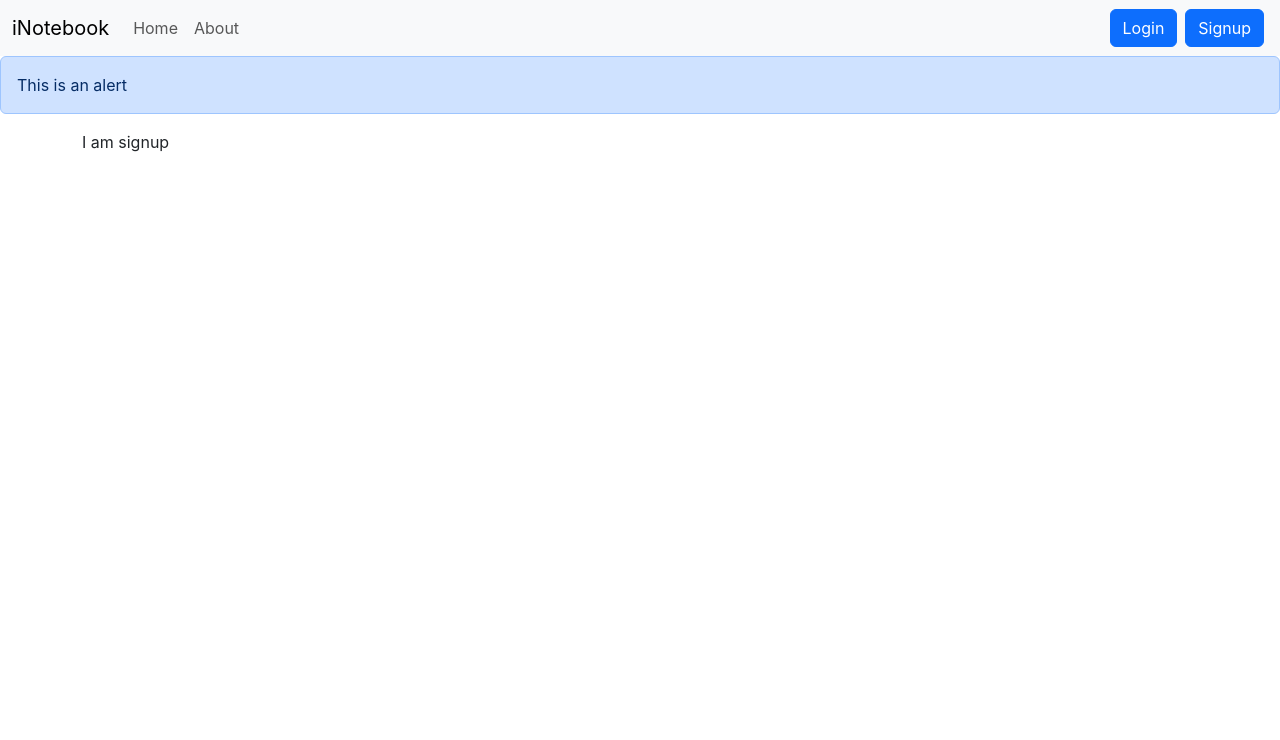
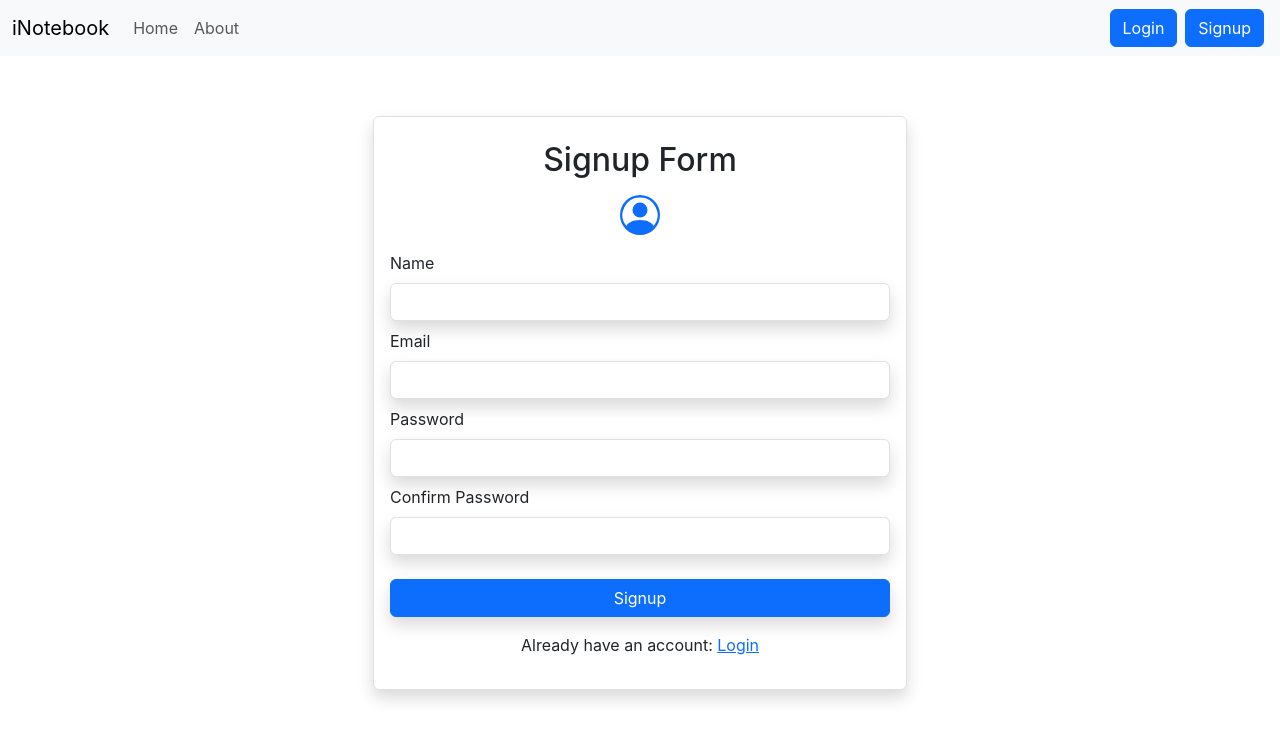
Before and after one commit to Nouman-Ali-Zaidi/iNotebook, a React (Create React App) app: page /signup in a window 1280 px wide. Shown: the top 740 px of the page. Built offline with nearby package versions, Linux system fonts and the light colour scheme; the HTML template or start-up script is replaced by a standard one.

Commit message:
adding alerts and improving the style of login and signup forms

```diff
--- a/src/App.js
+++ b/src/App.js
@@ -1,4 +1,4 @@
-import React from "react";
+import React, { useState } from "react";
 import './App.css';
 import { BrowserRouter, Routes, Route } from "react-router-dom";
 import Navbar from "./Components/Navbar";
@@ -10,18 +10,31 @@ import NoteState from "./context/notes/NoteState";
 import Alert from "./Components/Alert";
 
 function App() {
+  const [alert, setAlert] = useState(null);
+
+  // Show the Alert
+  const showAlert = (message, type) => {
+
+    setAlert({
+      msg: message,
+      type: type
+    })
+    setTimeout(() => {
+      setAlert(null);
+    }, 2000);
+  }
   return (
     <>
       <NoteState>
         <BrowserRouter>
           <Navbar />
-          <Alert message="This is an alert" />
+          <Alert alert={alert} />
           <div className="container">
             <Routes>
-              <Route exact path="/" element={<Home />} />
+              <Route exact path="/" element={<Home showAlert={showAlert} />} />
               <Route exact path="/about" element={<About />} />
-              <Route exact path="/login" element={<Login />} />
-              <Route exact path="/signup" element={<Signup />} />
+              <Route exact path="/login" element={<Login showAlert={showAlert} />} />
+              <Route exact path="/signup" element={<Signup showAlert={showAlert} />} />
               {/* <Route path="*" element={<NoPage />} /> */}
             </Routes>
           </div>
--- a/src/Components/AddNote.js
+++ b/src/Components/AddNote.js
@@ -1,7 +1,7 @@
 import React, { useContext, useState } from 'react';
 import noteContext from '../context/notes/NoteContext';
 
-const AddNote = () => {
+const AddNote = ({ showAlert }) => {
     const context = useContext(noteContext);
     const { addNote } = context;
     const [note, setNote] = useState({ title: "", description: "", tag: "" })
@@ -10,6 +10,7 @@ const AddNote = () => {
         e.preventDefault();
         addNote(note.title, note.description, note.tag);
         setNote({ title: "", description: "", tag: "" })
+        showAlert("Note Added Successfully", "success")
     }
 
     const onChange = (e) => {
--- a/src/Components/Alert.js
+++ b/src/Components/Alert.js
@@ -1,12 +1,14 @@
 import React from 'react'
 
-const Alert = ({ message }) => {
+const Alert = (props) => {
     return (
-        <div>
-            <div className="alert alert-primary" role="alert">
-                {message}
-            </div>
+        <div style={{ height: "60px" }}>
+            {props.alert && <div className={`alert alert-${props.alert.type} alert-dismissible fade show`} role="alert" >
+                <b>{props.alert.type === "danger" ? "Error" : props.alert.type}</b>: {props.alert.msg}
+            </div>}
         </div>
+
+
     )
 }
 
--- a/src/Components/Home.js
+++ b/src/Components/Home.js
@@ -1,12 +1,11 @@
 import React from 'react';
 import Notes from './Notes';
 
-const Home = () => {
+const Home = ({ showAlert }) => {
 
     return (
         <>
-
-            <Notes />
+            <Notes showAlert={showAlert} />
         </>
     )
 }
--- a/src/Components/Login.js
+++ b/src/Components/Login.js
@@ -1,8 +1,8 @@
 import React, { useState } from 'react';
-import { useNavigate } from "react-router-dom";
+import { Link, useNavigate } from "react-router-dom";
 
 
-const Login = () => {
+const Login = (props) => {
     let navigate = useNavigate();
     const [credentials, setCredentials] = useState({ email: "", passward: "" });
     // Handle Submit Function
@@ -19,10 +19,11 @@ const Login = () => {
         console.log(json)
         if (json.success) {
             // Save the auth token and redirect to Home page
+            props.showAlert("Logged in successfully", "success");
             localStorage.setItem("token", json.authToken);
             navigate("/")
         } else {
-            alert("invalid Credentials");
+            props.showAlert("Invalid Credentials", "danger");
 
         }
     }
@@ -32,19 +33,38 @@ const Login = () => {
         setCredentials({ ...credentials, [e.target.name]: e.target.value });
     }
     return (
-        <div>
-            <form onSubmit={handleSubmit}>
-                <div className="mb-3">
-                    <label htmlFor="email" className="form-label">Email address</label>
-                    <input type="email" className="form-control" id="emal" name='email' value={credentials.email} onChange={onChange} />
+        <div className='container mt-2 pt-2'>
+            <div className="row">
+                <div className="col-12 col-sm-8 col-md-6 m-auto">
+                    <div className="card border shadow">
+                        <div className="card-body ">
+                            <form onSubmit={handleSubmit}>
+                                <div className="text-center my-3 ">
+                                    <h2>Login Form</h2>
+                                    <svg xmlns="http://www.w3.org/2000/svg" width="40" height="40" fill="currentColor" className="bi bi-person-circle text-primary my-2" viewBox="0 0 16 16">
+                                        <path d="M11 6a3 3 0 1 1-6 0 3 3 0 0 1 6 0z" />
+                                        <path fill-rule="evenodd" d="M0 8a8 8 0 1 1 16 0A8 8 0 0 1 0 8zm8-7a7 7 0 0 0-5.468 11.37C3.242 11.226 4.805 10 8 10s4.757 1.225 5.468 2.37A7 7 0 0 0 8 1z" />
+                                    </svg>
+                                </div>
+                                <div className="my-3 py2">
+                                    <label htmlFor="email" className="form-label ">Email address</label>
+                                    <input type="email" className="form-control shadow" id="emal" name='email' value={credentials.email} onChange={onChange} size="10" />
+                                </div>
+                                <div className="my-3 py-2">
+                                    <label htmlFor="passward" className="form-label ">Password</label>
+                                    <input type="password" className="form-control shadow" id="passward" name='passward' value={credentials.passward} onChange={onChange} />
+                                </div>
+                                <div className="text-center d-grid mt-3 mx-auto">
+                                    <button type="submit" className="btn btn-primary shadow">Login</button>
+                                    <p className='mt-3'>Don't have an account:  <Link to="/signup">Register</Link></p>
+                                </div>
+                            </form>
+                        </div>
+                    </div>
                 </div>
-                <div className="mb-3">
-                    <label htmlFor="passward" className="form-label">Password</label>
-                    <input type="password" className="form-control" id="passward" name='passward' value={credentials.passward} onChange={onChange} />
-                </div>
+            </div>
 
-                <button type="submit" className="btn btn-primary">Submit</button>
-            </form>
+
         </div>
     )
 }
--- a/src/Components/Signup.js
+++ b/src/Components/Signup.js
@@ -1,9 +1,84 @@
-import React from 'react'
+import React, { useState } from 'react';
+import { useNavigate, Link } from 'react-router-dom';
 
-const Signup = () => {
+const Signup = (props) => {
+    const [credentials, setCredentials] = useState({ name: "", email: "", passward: "", cpassward: "" });
+    const navigate = useNavigate();
+
+    const handleSubmit = async (e) => {
+        e.preventDefault();
+        if (credentials.passward !== credentials.cpassward) {
+            props.showAlert("Please enter a correct passward", "danger")
+            return
+        }
+        try {
+            const response = await fetch("http://localhost:5000/api/auth/createuser", {
+                method: "POST",
+                headers: {
+                    "Content-Type": "application/json"
+                },
+                body: JSON.stringify({ name: credentials.name, email: credentials.email, passward: credentials.passward })
+            });
+            const json = await response.json();
+
+            if (json.success) {
+                // Save the auth token and redirect to home page
+                props.showAlert("Sign Up Sucessfully", "success")
+                localStorage.setItem("token", json.authToken);
+                navigate("/");
+            } else {
+                props.showAlert("This email address already exits", "danger")
+            }
+
+        } catch (error) {
+            props.showAlert("Can't Signup", "danger")
+        }
+    }
+
+    // onchange handler
+    const onChange = (e) => {
+        setCredentials({ ...credentials, [e.target.name]: e.target.value })
+    }
+
     return (
-        <div>
-            I am signup
+        <div className='container'>
+            <div className="row">
+                <div className="col-12 col-sm-8 col-md-6 m-auto">
+                    <div className="card border shadow mb-4">
+                        <div className="card-body ">
+                            <form onSubmit={handleSubmit}>
+                                <div className="text-center my-2 ">
+                                    <h2>Signup Form</h2>
+                                    <svg xmlns="http://www.w3.org/2000/svg" width="40" height="40" fill="currentColor" className="bi bi-person-circle text-primary my-2" viewBox="0 0 16 16">
+                                        <path d="M11 6a3 3 0 1 1-6 0 3 3 0 0 1 6 0z" />
+                                        <path fill-rule="evenodd" d="M0 8a8 8 0 1 1 16 0A8 8 0 0 1 0 8zm8-7a7 7 0 0 0-5.468 11.37C3.242 11.226 4.805 10 8 10s4.757 1.225 5.468 2.37A7 7 0 0 0 8 1z" />
+                                    </svg>
+                                </div>
+                                <div className="mb-2">
+                                    <label htmlFor="name" className="form-label">Name </label>
+                                    <input type="text" className="form-control shadow" id="name" name='name' required minLength={4} onChange={onChange} />
+                                </div>
+                                <div className="mb-2">
+                                    <label htmlFor="email" className="form-label">Email</label>
+                                    <input type="email" className="form-control shadow" id="email" name='email' required minLength={4} onChange={onChange} />
+                                </div>
+                                <div className="mb-2">
+                                    <label htmlFor="passward" className="form-label">Password</label>
+                                    <input type="password" className="form-control shadow" id="passward" name='passward' required minLength={4} onChange={onChange} />
+                                </div>
+                                <div className="mb-4">
+                                    <label htmlFor="cpassward" className="form-label">Confirm Password</label>
+                                    <input type="password" className="form-control shadow" id="cpassward" name='cpassward' required minLength={4} onChange={onChange} />
+                                </div>
+                                <div className="text-center d-grid mt-1 mx-auto">
+                                    <button type="submit" className="btn btn-primary shadow">Signup</button>
+                                    <p className='mt-3'>Already have an account:  <Link to="/signup">Login</Link></p>
+                                </div>
+                            </form>
+                        </div>
+                    </div>
+                </div>
+            </div>
         </div>
     )
 }
```
Also changed, not shown: src/Components/Navbar.js (+13 -3 lines), src/Components/NoteItem.js (+6 -3 lines), src/Components/Notes.js (+11 -4 lines), src/context/notes/NoteState.js (+5 -4 lines), 1 other file (tests, documents, lock files or other folders).
